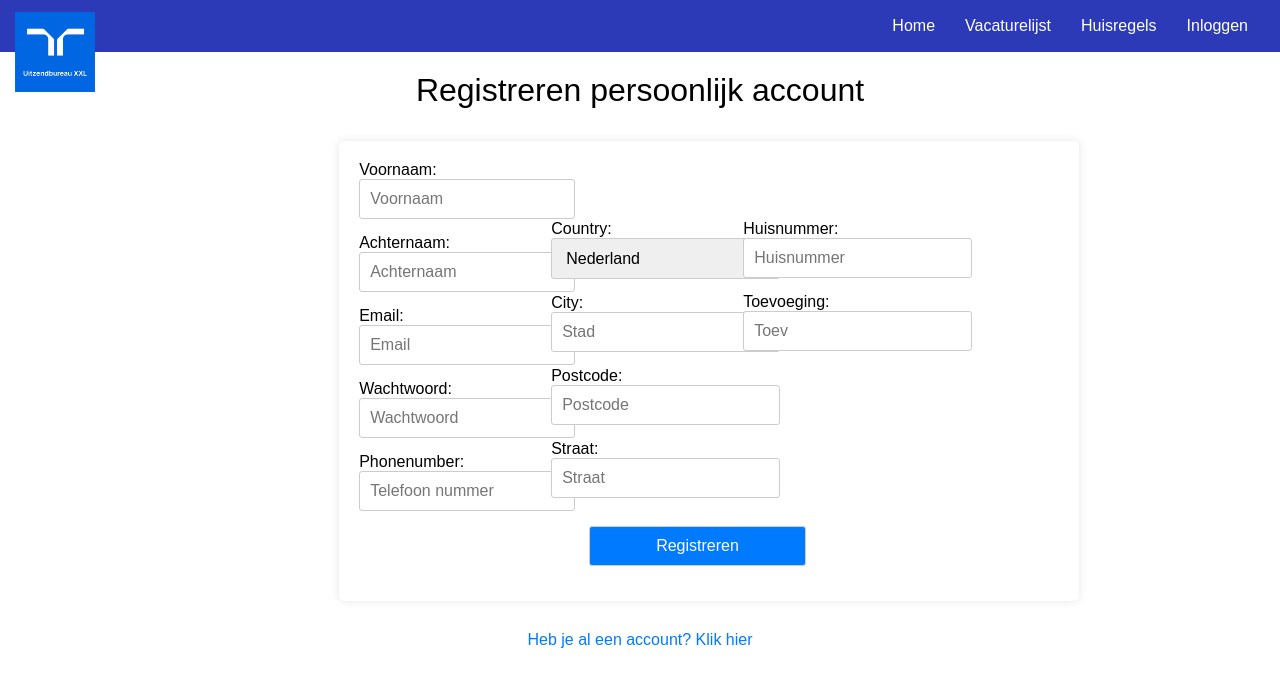
After one commit to TomEelman/uitzendbureau-XXL, a PHP site: page /paginas/register-personal-page.php in a window 1280 px wide. The commit adds this page. Shown: the top 687 px of the page. Run offline with PHP 8.4, Linux system fonts and the light colour scheme; style sheets or scripts are compiled from the project's sources.

```diff
--- a/components/registration-login.php
+++ b/components/registration-login.php
@@ -4,6 +4,7 @@ $conn = mysqli_connect("localhost", "root", "", "uitzendbureau-xxl");
 if ($_SERVER["REQUEST_METHOD"] == "POST") {
     $firstname = mysqli_real_escape_string($conn, $_POST["firstname"]);
     $lastname = mysqli_real_escape_string($conn, $_POST["lastname"]);
+    $companyname = mysqli_real_escape_string($conn, $_POST["companyname"]);
     $email = mysqli_real_escape_string($conn, $_POST["email"]);
     $password = mysqli_real_escape_string($conn, $_POST["password"]);
     $phonenumber = mysqli_real_escape_string($conn, $_POST["phonenumber"]);
@@ -15,7 +16,7 @@ if ($_SERVER["REQUEST_METHOD"] == "POST") {
     $additive = mysqli_real_escape_string($conn, $_POST["additive"]);
     $hashed_password = password_hash($password, PASSWORD_DEFAULT);
 
-    $query = "INSERT INTO users (firstname, lastname, email, password, phonenumber, country, city, postalcode, street, housenumber, additive) VALUES ('$firstname', '$lastname', '$email', '$hashed_password', '$phonenumber', '$country', '$city', '$postalcode', '$street', '$housenumber', '$additive')";
+    $query = "INSERT INTO users (firstname, lastname, companyname, email, password, phonenumber, country, city, postalcode, street, housenumber, additive) VALUES ('$firstname', '$lastname', '$companyname', '$email', '$hashed_password', '$phonenumber', '$country', '$city', '$postalcode', '$street', '$housenumber', '$additive')";
 
     if (mysqli_query($conn, $query)) {
         echo '<script>alert("Je bent geregistreerd")</script>';
--- a/paginas/login-page.php
+++ b/paginas/login-page.php
@@ -25,7 +25,8 @@
 
         <input class="input submit-button" type="submit" value="Inloggen"/>
     </form>
- <a class="register-page-txt" href="register-page.php">Heb je nog geen account? Maak er hier een</a>
+ <a class="register-page-txt" href="register-personal-page.php">Maak een persoonlijk account</a>
+ <a class="register-page-txt" href="register-business-page.php">Maak een zakelijk account</a>
 </body>
 <script>
     setTimeout(function() {
--- /dev/null
+++ b/paginas/register-personal-page.php
@@ -0,0 +1,84 @@
+<!DOCTYPE html>
+<html lang="en">
+
+<head>
+    <meta charset="UTF-8">
+    <link rel="stylesheet" type="text/css" href="../style/pages.css" />
+    <meta name="viewport" content="width=device-width, initial-scale=1.0">
+    <title>Login</title>
+</head>
+
+<body>
+    <header>
+        <?php include("../components/session-start.php") ?>
+        <?php include("../includes/navbar.php") ?>
+    </header>
+
+    <p class="login-txt">Registreren persoonlijk account</p>
+    <form action="../components/registration-login.php" method="POST" class="register-form">
+
+        <div class="input-container">
+            <label for="firstname">Voornaam:</label>
+            <input class="register-input voornaam" type="text" name="firstname" placeholder="Voornaam" required/>
+
+            <label for="lastname">Achternaam:</label>
+            <input class="register-input achternaam" type="text" name="lastname" placeholder="Achternaam" required/>
+
+            <label for="email">Email:</label>
+            <input class="register-input" type="email" name="email" placeholder="Email" required/>
+
+            <label for="wachtwoord">Wachtwoord:</label>
+            <input class="register-input" type="password" name="password" placeholder="Wachtwoord" required/>
+
+            <label for="phonenumber">Phonenumber:</label>
+            <input class="register-input" type="number" name="phonenumber" placeholder="Telefoon nummer" required/>
+        </div>
+
+        <div class="input-container-two">
+            <label for="country">Country:</label>
+            <select class="register-input-two" id="country" name="country">
+                <option value="nl">Nederland</option>
+                <option value="en">Engeland</option>
+            </select>
+
+            <label for="city">City:</label>
+            <input class="register-input-two" type="text" name="city" placeholder="Stad" required/>
+
+            <label for="postalcode">Postcode:</label>
+            <input class="register-input-two" type="text" name="postalcode" placeholder="Postcode" required/>
+
+            <label for="street">Straat:</label>
+            <input class="register-input-two" type="text" name="street" placeholder="Straat" required/>
+        </div>
+
+        <div class="input-container-three">
+
+            <label for="housenumber">Huisnummer:</label>
+            <input class="register-input-two" type="text" name="housenumber" placeholder="Huisnummer" />
+
+            <label for="additive">Toevoeging:</label>
+            <input class="register-input-two" type="text" name="additive" placeholder="Toev" />
+        </div>
+
+        <input class="register-input submit-button-register" type="submit" value="Registreren" />
+    </form>
+
+    <a class="register-page-txt" href="login-page.php">Heb je al een account? Klik hier</a>
+</body>
+
+</html>
+
+<script>
+    setTimeout(function() {
+        var errorMessage = document.getElementById('errorMessage');
+        if (errorMessage) {
+            errorMessage.style.display = 'none';
+        }
+    }, 3000);
+</script>
+<?php
+if (isset($_SESSION['login_error'])) {
+    echo '<p id="errorMessage">' . $_SESSION['login_error'] . '</p>';
+    unset($_SESSION['login_error']);
+}
+?>
```
Also changed, not shown: paginas/register-business-page.php (renamed from paginas/register-page.php, +15 -17 lines).
